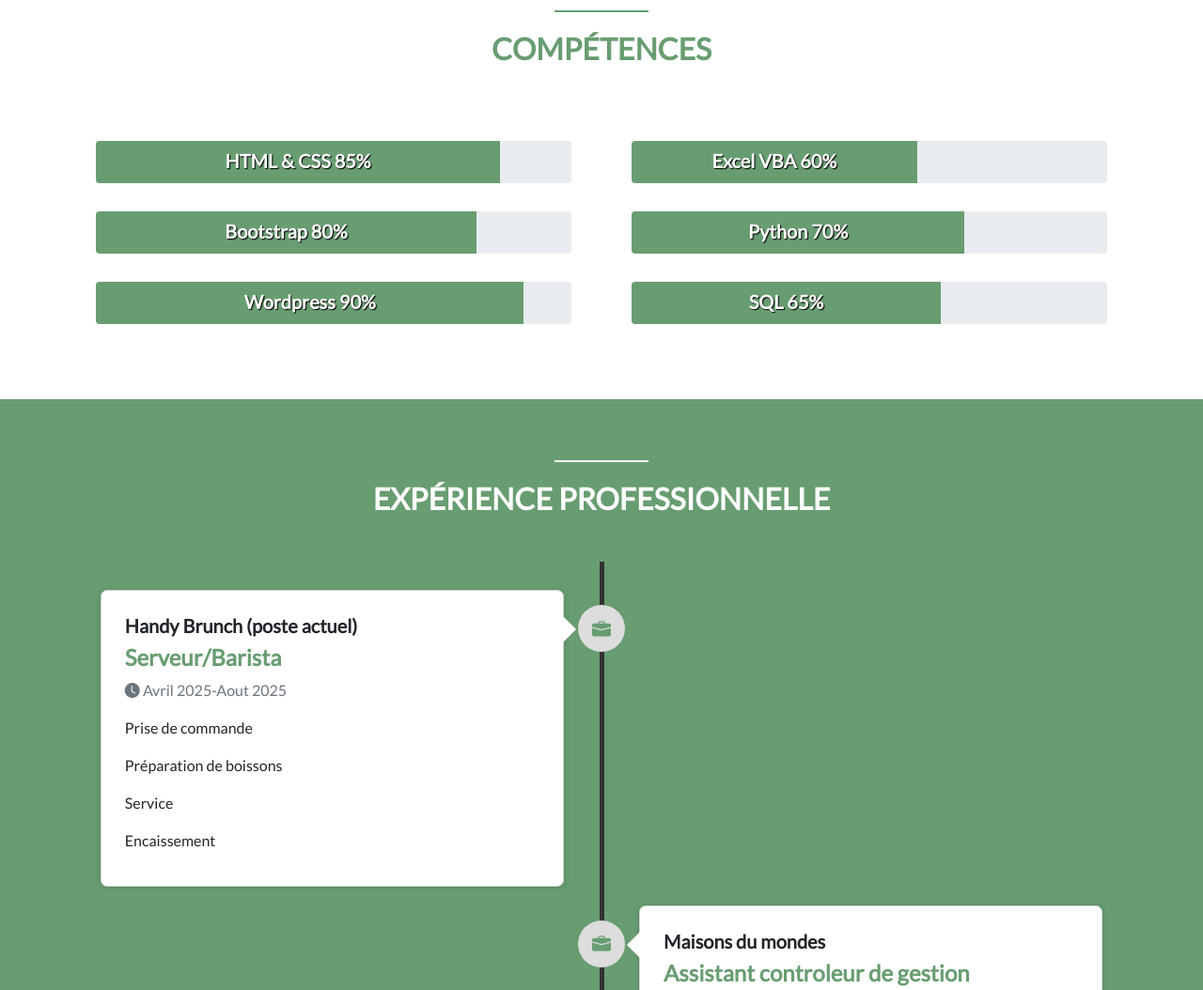
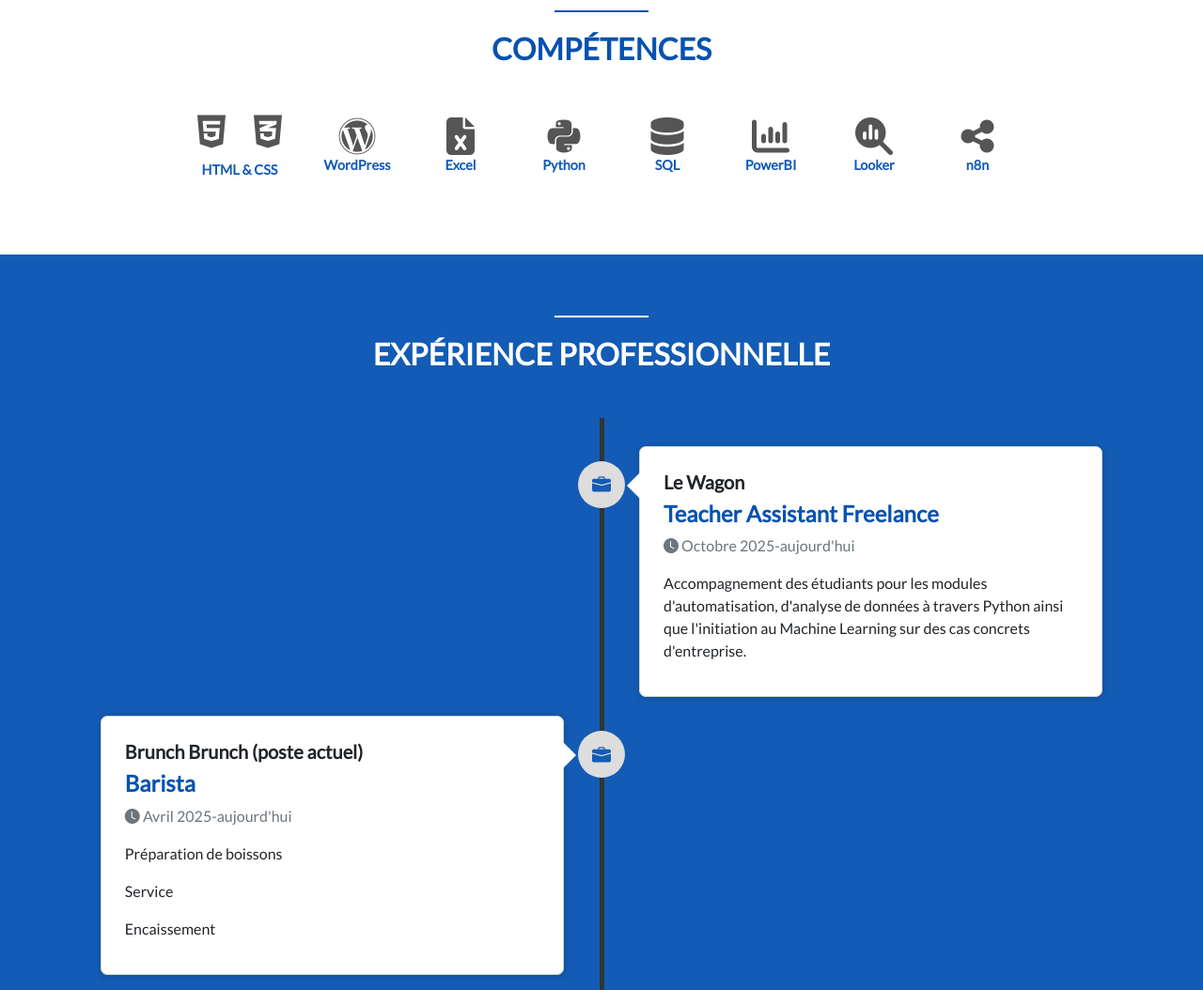
Before and after one commit to AntoineJrd/Cv_en_ligne_AJ, a plain HTML site: page index.html in a window 1280 px wide. Shown: the part 1140-2194 px from the top of the page at 94% size. Drawn offline with nearby package versions, Linux system fonts and the light colour scheme.

Commit message:
Update Cv
Add freelance part, redesign the skills section.

```diff
--- a/css/style.css
+++ b/css/style.css
@@ -31,7 +31,7 @@ section .heading p{
 .divider {
     width: 100px;
     height: 2px;
-    background-color: #689D71;
+    background-color: #0652B0;
     margin: 0 auto 20px;
 }
 .divider.white {
@@ -43,7 +43,7 @@ ul {
 
 /* NAVBAR */
 .navbar {
-    background-color: #689D71;
+    background-color: #0652B0;
     letter-spacing: 2px;
     text-transform: uppercase;
     font-weight: bold;
@@ -60,13 +60,13 @@ ul {
 .nav-link.active,
 .nav-link:hover {
     background-color: white;
-    color: #689D71 !important;
+    color: #0652B0 !important;
 }
 
 
 /* ABOUT */
 #about {
-    background-color: #689D71;
+    background-color: #135BB4;
 }
 .profile-picture {
     text-align: center;
@@ -91,31 +91,78 @@ ul {
 }
 .button1:hover {
     background: white;
-    color: #689D71;
+    color: #0652B0;
 }
 
 /* SKILLS */
 #skills .heading h2 {
-    color: #689D71;
+    color: #0652B0;
 }
-#skills .progress {
-    height: 45px;
-    margin: 30px 20px;
+/* Conteneur Flexbox pour les outils */
+.tools-list {
+    display: flex;
+    justify-content: center;
+    align-items: center;
+    flex-wrap: wrap; /* Important pour le mobile */
+    gap: 30px; /* Espace entre les icônes */
 }
-#skills .progress:last-child {
-    margin-bottom: 0px;
+
+/* Chaque outil individuel */
+.tool-item {
+    display: flex;
+    flex-direction: column;
+    align-items: center;
+    min-width: 80px; /* Largeur fixe pour alignement propre */
+    transition: transform 0.3s ease;
 }
-#skills .progress-bar {
-    background-color: #689D71;
+
+/* L'icône */
+.tool-item i {
+    font-size: 2.5rem; /* Taille de l'icône */
+    color: #555; /* Gris foncé par défaut */
+    margin-bottom: 10px;
+    margin: 0 10px;
+    transition: color 0.3s ease;
 }
-#skills .progress-bar h5 {
-    text-shadow: 1px 1px 1px #000;
-    margin-bottom: 3px;
+
+/* Le texte sous l'icône */
+.tool-item span {
+    font-size: 0.9rem;
+    font-weight: 600;
+    color: #135BB4;
+    white-space: nowrap; /* Empêche le retour à la ligne */
 }
+
+/* --- Effets au survol --- */
+.tool-item:hover {
+    transform: translateY(-5px); /* Monte légèrement */
+}
+
+/* Gère l'affichage côte à côte des deux icônes */
+.dual-icons {
+    display: flex;
+    gap: 10px; /* Espace entre l'icône HTML et CSS */
+    margin-bottom: 10px; /* Espace entre les icônes et le texte */
+}
+
+/* On annule la marge individuelle des icônes quand elles sont groupées */
+.dual-icons i {
+    margin-bottom: 0;
+}
+/* Couleurs spécifiques au survol */
+.tool-item:hover .dual-icons i.fa-html5 { color: #e34c26; }
+.tool-item:hover .dual-icons i.fa-css3-alt { color: #264de4; }
+.tool-item:hover i.fa-wordpress { color: #21759b; }
+.tool-item:hover i.fa-python { color: #306998; }
+.tool-item:hover i.fa-file-excel { color: #1D6F42; }
+.tool-item:hover i.fa-database { color: #00758f; } /* SQL */
+.tool-item:hover i.fa-chart-column { color: #F2C811; } /* PowerBI Jaune */
+.tool-item:hover i.fa-magnifying-glass-chart { color: #4285F4; } /* Looker Bleu */
+.tool-item:hover i.fa-share-nodes { color: #ea4b71; } /* n8n Rose/Rouge */
 
 /* EXPERIENCE */
 #experience {
-    background-color: #689D71;
+    background-color: #135BB4;
 }
 #experience .heading h2 {
     color: white;
@@ -147,7 +194,7 @@ ul {
     clear: both;
 }
 .timeline li .timeline-badge {
-    color: #689D71;
+    color: #135BB4;
     width: 50px;
     line-height: 50px;
     font-size: 20px;
@@ -204,12 +251,12 @@ ul {
     font-size: 20px;
 }
 .timeline-heading h4 {
-    color: #689D71;
+    color: #0652B0;
 }
 
 /* EDUCATION */
 #education .heading h2 {
-    color: #689D71;
+    color: #0652B0;
     margin: 15px 0px;
 }
 .education-block {
@@ -231,7 +278,7 @@ ul {
     font-size: 35px;
 }
 .education-block h3 {
-    color: #689D71;
+    color: #0652B0;
     margin: 15px 0px;
 }
 .education-block h4 {
@@ -241,7 +288,7 @@ ul {
 
  /* PORTFOLIO */
  #portfolio {
-     background-color:#689D71;
+     background-color:#135BB4;
  }
  #portfolio .heading h2 {
     color: white;
@@ -265,7 +312,7 @@ ul {
      background-color:white;
  }
  #liens .heading h2 {
-    color: #689D71;
+    color: #0652B0;
 }
 #liens img {
     width: 100%;
@@ -287,7 +334,7 @@ footer {
     padding: 20px 0 40px;
 }
 footer span {
-    color: #689D71;
+    color: #135BB4;
     font-size: 25px;
     line-height: 35px;
 }
--- a/index.html
+++ b/index.html
@@ -7,6 +7,7 @@
         <link href="https://cdn.jsdelivr.net/npm/bootstrap@5.1.1/dist/css/bootstrap.min.css" rel="stylesheet" integrity="sha384-F3w7mX95PdgyTmZZMECAngseQB83DfGTowi0iMjiWaeVhAn4FJkqJByhZMI3AhiU" crossorigin="anonymous">
         <script src="https://cdn.jsdelivr.net/npm/bootstrap@5.1.1/dist/js/bootstrap.bundle.min.js" integrity="sha384-/bQdsTh/da6pkI1MST/rWKFNjaCP5gBSY4sEBT38Q/9RBh9AH40zEOg7Hlq2THRZ" crossorigin="anonymous"></script>  <link href='http://fonts.googleapis.com/css?family=Lato&subset=latin,latin-ext' rel='stylesheet' type='text/css'>
         <link rel="stylesheet" href="https://cdn.jsdelivr.net/npm/bootstrap-icons@1.5.0/font/bootstrap-icons.css">
+        <link rel="stylesheet" href="https://cdnjs.cloudflare.com/ajax/libs/font-awesome/6.4.0/css/all.min.css">
         <link rel="stylesheet" href="css/style.css">
     </head>
     <body data-bs-spy="scroll" data-bs-target="#myNavbar">
@@ -36,7 +37,7 @@
             </div>
             <div class="heading">
                 <h1>Hello, c'est moi Antoine</h1>
-                <h3>Data analyst / Business analytics</h3>
+                <h3>Consultant Data analyst / Business analytics / Automatisation / Création de site Web</h3>
                 <p>Je suis à la recherche de nouvelles opportunités en région nantaise dans la data analytics, plus qu'un simple job,<br>
                 je cherche une entreprise avec laquelle je pourrais avancer et prendre part à sa <strong>réussite</strong> !<br><br>
                 Ayant un profil plutôt orienté <strong>tech</strong>, je m,intéresse particulièrement à la <strong>manipulation de données</strong>, en complément de la <strong>BI</strong>.<br>
@@ -54,38 +55,50 @@
             </div>
             <div class="container">
                 <div class="row">
-                    <div class="col-lg-6">
-                        <div class="progress">
-                            <div class="progress-bar" role="progressbar" style="width: 85%;" aria-valuenow="85" aria-valuemin="0" aria-valuemax="100">
-                                <h5>HTML & CSS 85%</h5>
+                    <div class="col-12 text-center">
+                        <div class="tools-list">
+
+                        <div class="tool-item">
+                            <div class="dual-icons">
+                                <i class="fa-brands fa-html5" title="HTML5"></i>
+                                <i class="fa-brands fa-css3-alt" title="CSS3"></i>
                             </div>
+                            <span>HTML & CSS</span>
                         </div>
-                        <div class="progress">
-                            <div class="progress-bar" role="progressbar" style="width: 80%;" aria-valuenow="80" aria-valuemin="0" aria-valuemax="100">
-                                <h5>Bootstrap 80%</h5>
-                            </div>
+
+                        <div class="tool-item">
+                            <i class="fa-brands fa-wordpress" title="WordPress"></i>
+                            <span>WordPress</span>
                         </div>
-                        <div class="progress">
-                            <div class="progress-bar" role="progressbar" style="width: 90%;" aria-valuenow="90" aria-valuemin="0" aria-valuemax="100">
-                                <h5>Wordpress 90%</h5>
-                            </div>
+
+                        <div class="tool-item">
+                            <i class="fa-solid fa-file-excel" title="Excel"></i>
+                            <span>Excel</span>
                         </div>
-                    </div>
-                    <div class="col-lg-6">
-                        <div class="progress">
-                            <div class="progress-bar" role="progressbar" style="width: 60%;" aria-valuenow="60" aria-valuemin="0" aria-valuemax="100">
-                                <h5>Excel VBA 60%</h5>
-                            </div>
+
+                        <div class="tool-item">
+                            <i class="fa-brands fa-python" title="Python"></i>
+                            <span>Python</span>
                         </div>
-                        <div class="progress">
-                            <div class="progress-bar" role="progressbar" style="width: 70%;" aria-valuenow="70" aria-valuemin="0" aria-valuemax="100">
-                                <h5>Python 70%</h5>
-                            </div>
+
+                        <div class="tool-item">
+                            <i class="fa-solid fa-database" title="SQL"></i>
+                            <span>SQL</span>
                         </div>
-                        <div class="progress">
-                            <div class="progress-bar" role="progressbar" style="width: 65%;" aria-valuenow="65" aria-valuemin="0" aria-valuemax="100">
-                                <h5>SQL 65%</h5>
-                            </div>
+
+                        <div class="tool-item">
+                            <i class="fa-solid fa-chart-column" title="PowerBI"></i>
+                            <span>PowerBI</span>
+                        </div>
+
+                        <div class="tool-item">
+                            <i class="fa-solid fa-magnifying-glass-chart" title="Looker Studio"></i>
+                            <span>Looker</span>
+                        </div>
+
+                        <div class="tool-item">
+                            <i class="fa-solid fa-share-nodes" title="n8n"></i>
+                            <span>n8n</span>
                         </div>
                     </div>
                 </div>
@@ -102,15 +115,29 @@
                 <ul class="timeline">
                     <li>
                         <div class="timeline-badge"><span class="bi-briefcase-fill"></span></div>
+                        <div class="timeline-panel-container-inverted">
+                            <div class="timeline-panel">
+                                <div class="timeline-heading">
+                                    <h3>Le Wagon</h3>
+                                    <h4>Teacher Assistant Freelance</h4>
+                                    <p class="text-muted"><span class="bi-clock-fill"></span> Octobre 2025-aujourd'hui</p>
+                                </div>
+                                <div class="timeline-body">
+                                    <p>Accompagnement des étudiants pour les modules d'automatisation, d'analyse de données à travers Python ainsi que l'initiation au Machine Learning sur des cas concrets d'entreprise.</p>
+                                </div>
+                            </div>
+                        </div>
+                    </li>
+                    <li>
+                        <div class="timeline-badge"><span class="bi-briefcase-fill"></span></div>
                         <div class="timeline-panel-container">
                             <div class="timeline-panel">
                                 <div class="timeline-heading">
-                                    <h3>Handy Brunch (poste actuel)</h3>
-                                    <h4>Serveur/Barista</h4>
-                                    <p class="text-muted"><span class="bi-clock-fill"></span> Avril 2025-Aout 2025</p>
+                                    <h3>Brunch Brunch (poste actuel)</h3>
+                                    <h4>Barista</h4>
+                                    <p class="text-muted"><span class="bi-clock-fill"></span> Avril 2025-aujourd'hui</p>
                                 </div>
 								<div class="timeline-body">
-                                    <p>Prise de commande</p>
                                     <p>Préparation de boissons</p>
 									<p>Service</p>
 									<p>Encaissement</p>
@@ -212,7 +239,7 @@
                             <h3>Digital College - Montpellier</h3>
                             <h4>Bachelor Marketing digital et social media</h4>
                             <div class="divider"></div>
-                            <p>Formation axée sur la stratégie digitale, la création de contenu web (PAO) et la gestion des réseaux sociaux.</p>
+                            <p>Formation axée sur la stratégie digitale, la création de contenu web (PAO) et la gestion des réseaux sociaux. (Rncp niv 6)</p>
                             <p>Réseaux Sociaux / Wordpress</p>
                         </div>
                     </div>
```
Also changed, not shown: 1 other file.
